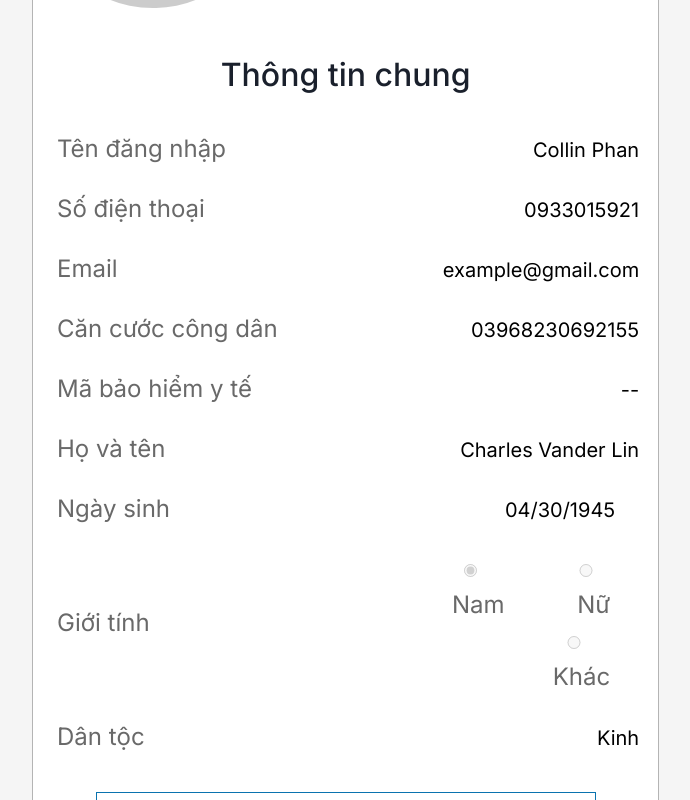
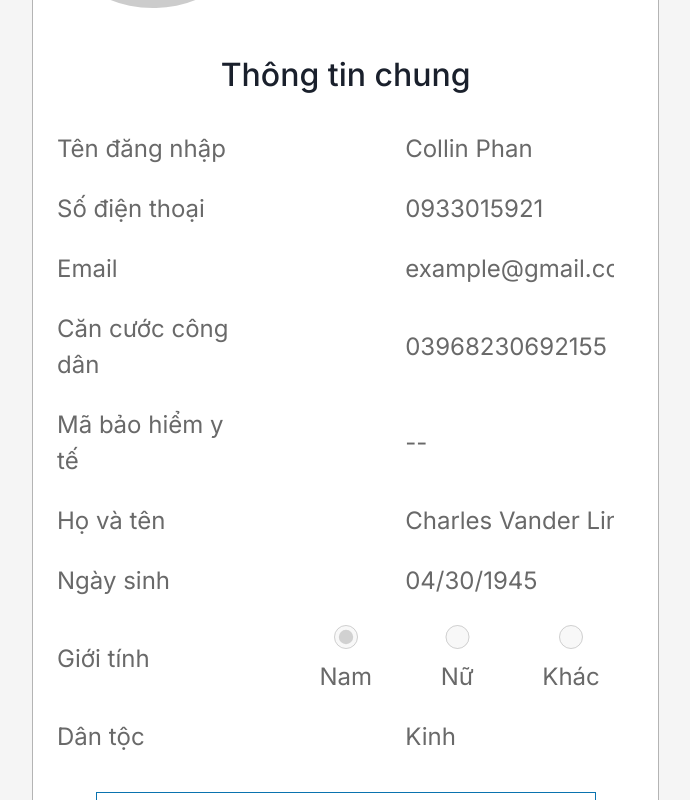
Before and after one commit to ThinhJun0963/FE_Code_Main, a React (Vite) app: page /user/account in a window 1280 px wide. Shown: the part 560-1360 px from the top of the page, without its empty margins (352-1042 px from the left). Built offline with nearby package versions, Linux system fonts and the light colour scheme.

Commit message:
Updare styling fot the account pagr

```diff
--- a/src/pages/User/Account/UserAccount.module.scss
+++ b/src/pages/User/Account/UserAccount.module.scss
@@ -106,21 +106,61 @@
 
             .FieldName {
                 text-align: left;
+                width:40%;
             }
 
             .FieldValue {
+                width:100%;
                 text-align: right;
             }
 
-            input {
-                text-align: right;
+            fieldset {
+                display: flex;
+                text-align: center;
+                justify-content: space-around;
             }
 
             label {
-                padding: 0 1em;
+                margin: 0 auto;
+
+            }
+
+            input {
+                padding: 15px 20px 15px 0;
+                color: inherit;
+                margin: 0;
+                font-size: inherit;
+                height: 1em;
+                line-height: 3em;
+            }
+
+            input::placeholder {
+                color: rgb(160, 160, 160);;
+            }
+
+            .TableRow:hover, .TableRow:has(input:focus), input:focus {
+                background-color: rgb(233, 233, 233);
+                input {
+                    background-color: inherit;
+                }
+
+            }
+
+            input:enabled {
+                border-bottom: 1px solid black;
+                color: rgb(0,0,0);
+                transition: all 1s ease;
+            }
+
+            input:disabled {
+                border-bottom: 1px solid white;
+                padding-left: 5em;
+                transition: all 1s ease;
             }
         }
     }
+
+
 
     .Line {
         margin: 2em auto;
--- a/src/pages/User/Account/UserAccount.tsx
+++ b/src/pages/User/Account/UserAccount.tsx
@@ -225,7 +225,7 @@ const UserAccount: React.FC = () => {
 
                   </tbody>
                 </table>
-                {!disabled && <SimpleButton buttonType='button' message='Hủy cập nhật' callback={() => {setDisabled((disabled) => ! disabled)}} />}
+                {!disabled && <SimpleButton buttonType='button' message='Hoàn tất' callback={() => {setDisabled((disabled) => ! disabled)}} />}
                 {disabled && <SimpleButton buttonType='button' message='Cập nhật thông tin tài khoản' callback={() => {setDisabled(false)}} />}
               </div>
               <hr className={style.Line} />
```
